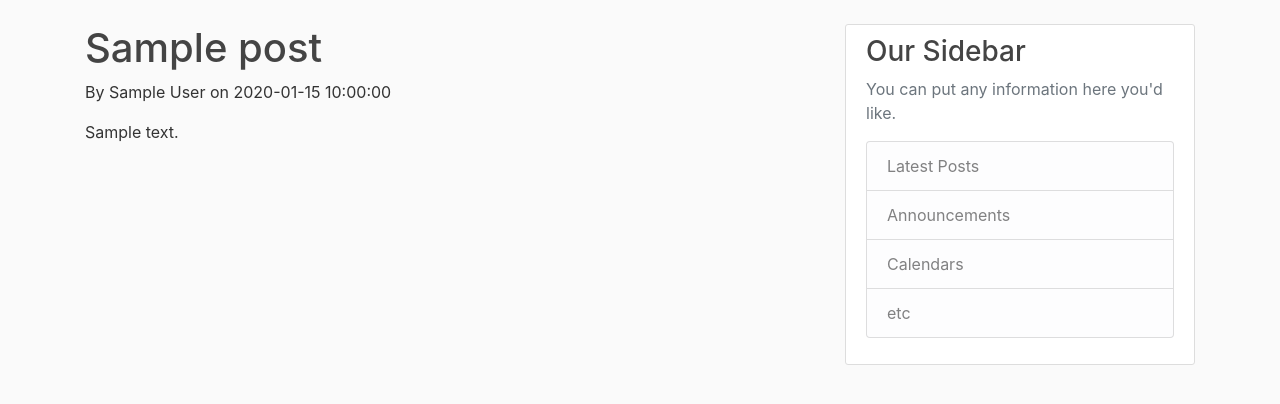
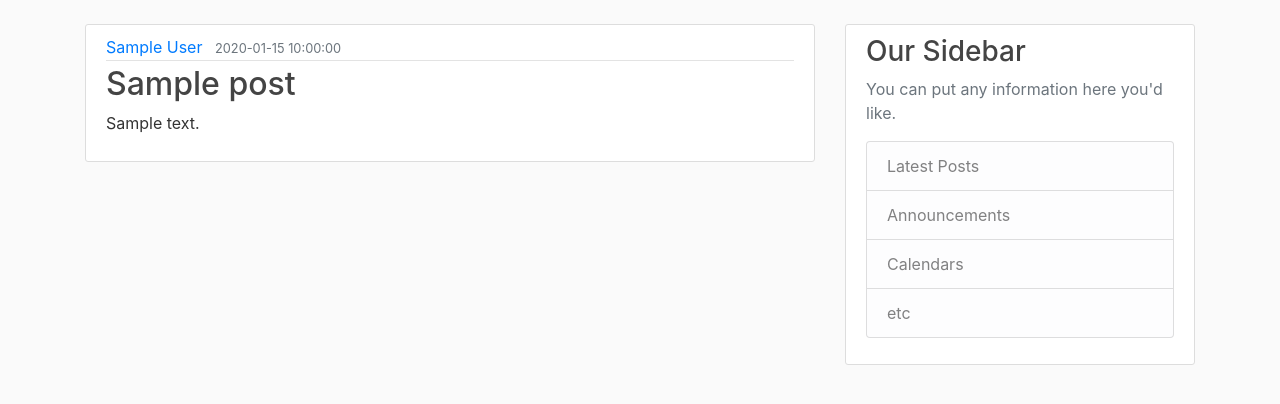
Before and after one commit to chewzzz1014/flask-projects, a Flask app: template flask-blog/templates/home.html in a window 1280 px wide. Shown: the part 56-460 px from the top of the page. Run offline with Flask 2, Linux system fonts and the light colour scheme; the template is opened without the code that fills it: most values are stand-ins (such as "Sample title", 1, 10 or a date in 2020).

Commit message:
Add article style

```diff
--- a/flask-blog/templates/home.html
+++ b/flask-blog/templates/home.html
@@ -2,9 +2,20 @@
 {% block content %}
 
 {% for post in posts:%}
-<h1>{{ post.title }}</h1>
-<p>By {{ post.author }} on {{ post.date_post }}</p>
-<p>{{ post.content }}</p>
+
+
+<article class="media content-section">
+    <div class="media-body">
+        <div class="article-metadata">
+            <a class="mr-2" href="#">{{ post.author }}</a>
+            <small class="text-muted">{{ post.date_posted }}</small>
+        </div>
+        <h2><a class="article-title" href="#">{{ post.title }}</a></h2>
+        <p class="article-content">{{ post.content }}</p>
+    </div>
+</article>
+
+
 {% endfor %}
 
 {% endblock content %}
```
